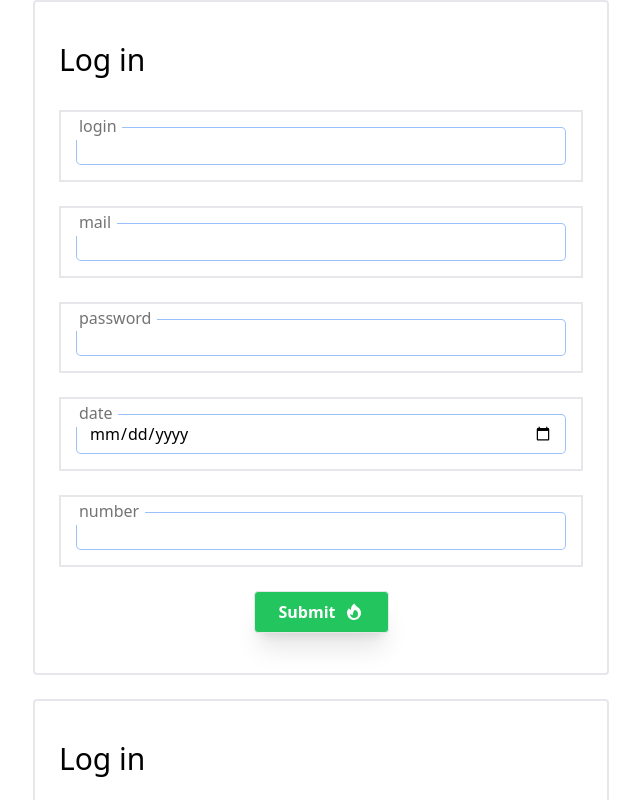
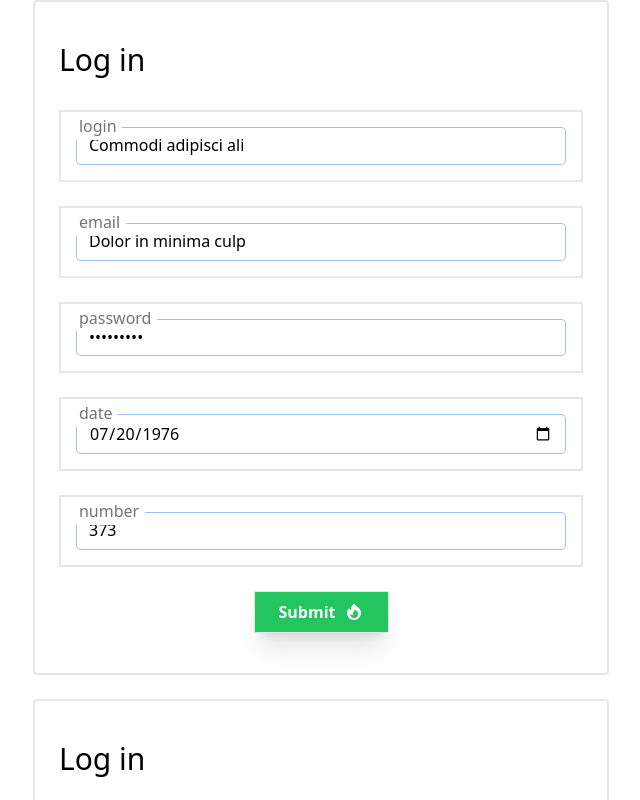
Before and after one commit to RostislavSuslov/Kalyna.design-Kraken, a Vue app: page / in a window 1280 px wide. Shown: the top 800 px of the page, without its empty margins (319-959 px from the left). Built offline with nearby package versions, Linux system fonts and the light colour scheme.

Commit message:
feat: refactoring PrepareForm.vue, PrepareFild.vue

```diff
--- a/src/App.vue
+++ b/src/App.vue
@@ -5,6 +5,6 @@ import PrepareForm from "@/components/validate/PrepareForm.vue";
 <template>
   <div class="container ">
     <prepare-form></prepare-form>
-  <login-form></login-form>
+    <login-form></login-form>
   </div>
 </template>
--- a/src/components/validate/PrepareButton.vue
+++ b/src/components/validate/PrepareButton.vue
@@ -44,7 +44,7 @@ const props = defineProps({
       'sm',
       'lg'
     ].includes(val),
-    default: "first",
+    default: "none",
   },
   leftIcon:  [Object, Function],
   rightIcon: [Object, Function],
--- a/src/components/validate/PrepareForm.vue
+++ b/src/components/validate/PrepareForm.vue
@@ -1,88 +1,61 @@
 <template>
-  <Form @submit.prevent="onSubmit" class="flex flex-col items-center border-2 px-6 py-10 max-w-xl mx-auto mb-6 rounded-[4px]"
+  <Form @submit="onSubmit" v-slot="{isSubmitting}"
+        :initialValues="initialValue"
+        :validationSchema="validationSchema"
+        class="flex flex-col items-center border-2 px-6 py-10 max-w-xl mx-auto mb-6 rounded-[4px]"
   >
     <h3 class="block w-full text-3xl mb-8">Log in</h3>
-<!--<prepare-input label="login" name="login"></prepare-input>-->
-<!--<prepare-input label="password" type="password" name="password"></prepare-input>-->
-<!--<prepare-input label="date" type="date" name="date"></prepare-input>-->
-<!--<prepare-button :right-icon="ArrowRightOnRectangleIcon">Submit</prepare-button>-->
-    <div class="input-wrapper w-full relative max-w-screen-md mx-auto border-2 p-4 mb-6">
-      <Field name="login" type="login" :rules="loginRules" class="peer block min-h-[auto] w-full rounded ring-1 bg-transparent px-3 py-[0.32rem] leading-[1.6] outline-none transition-all duration-200 ease-linear focus:placeholder:opacity-100 peer-focus:text-primary data-[te-input-state-active]:placeholder:opacity-100 motion-reduce:transition-none dark:text-neutral-200 dark:placeholder:text-neutral-200 dark:peer-focus:text-primary [&:not([data-te-input-placeholder-active])]:placeholder:opacity-0"/>
-      <label for="login" class="pointer-events-none bg-white absolute left-3 top-0 mb-0  origin-[0_0] truncate p-[0.37rem] leading-[1] text-neutral-500 transition-all duration-200 ease-out peer-focus:-translate-y-[0.8rem] peer-focus:scale-[0.8] peer-focus:text-primaryColor peer-data-[te-input-state-active]:-translate-y-[0.8rem] peer-data-[te-input-state-active]:scale-[0.8] motion-reduce:transition-none dark:text-neutral-200 dark:peer-focus:text-primaryColor">
-        login
-      </label>
-      <ErrorMessage name="login" />
-    </div>
-    <div class="input-wrapper w-full relative max-w-screen-md mx-auto border-2 p-4 mb-6">
-      <Field name="mail" type="mail" :rules="mailRules" class="peer block min-h-[auto] w-full rounded ring-1 bg-transparent px-3 py-[0.32rem] leading-[1.6] outline-none transition-all duration-200 ease-linear focus:placeholder:opacity-100 peer-focus:text-primary data-[te-input-state-active]:placeholder:opacity-100 motion-reduce:transition-none dark:text-neutral-200 dark:placeholder:text-neutral-200 dark:peer-focus:text-primary [&:not([data-te-input-placeholder-active])]:placeholder:opacity-0"/>
-      <label for="mail" class="pointer-events-none bg-white absolute left-3 top-0 mb-0  origin-[0_0] truncate p-[0.37rem] leading-[1] text-neutral-500 transition-all duration-200 ease-out peer-focus:-translate-y-[0.8rem] peer-focus:scale-[0.8] peer-focus:text-primaryColor peer-data-[te-input-state-active]:-translate-y-[0.8rem] peer-data-[te-input-state-active]:scale-[0.8] motion-reduce:transition-none dark:text-neutral-200 dark:peer-focus:text-primaryColor">
-        mail
-      </label>
-      <ErrorMessage name="mail" />
-    </div>
-    <div class="input-wrapper w-full relative max-w-screen-md mx-auto border-2 p-4 mb-6">
-      <Field name="password" type="password" :rules="passwordRules" class="peer block min-h-[auto] w-full rounded ring-1 bg-transparent px-3 py-[0.32rem] leading-[1.6] outline-none transition-all duration-200 ease-linear focus:placeholder:opacity-100 peer-focus:text-primary data-[te-input-state-active]:placeholder:opacity-100 motion-reduce:transition-none dark:text-neutral-200 dark:placeholder:text-neutral-200 dark:peer-focus:text-primary [&:not([data-te-input-placeholder-active])]:placeholder:opacity-0"/>
-      <label for="password" class="pointer-events-none bg-white absolute left-3 top-0 mb-0  origin-[0_0] truncate p-[0.37rem] leading-[1] text-neutral-500 transition-all duration-200 ease-out peer-focus:-translate-y-[0.8rem] peer-focus:scale-[0.8] peer-focus:text-primaryColor peer-data-[te-input-state-active]:-translate-y-[0.8rem] peer-data-[te-input-state-active]:scale-[0.8] motion-reduce:transition-none dark:text-neutral-200 dark:peer-focus:text-primaryColor">
-        password
-      </label>
-      <ErrorMessage name="password" />
-    </div>
-    <div class="input-wrapper w-full relative max-w-screen-md mx-auto border-2 p-4 mb-6">
-      <Field name="date" type="date" :rules="dateRules" class="peer block min-h-[auto] w-full rounded ring-1 bg-transparent px-3 py-[0.32rem] leading-[1.6] outline-none transition-all duration-200 ease-linear focus:placeholder:opacity-100 peer-focus:text-primary data-[te-input-state-active]:placeholder:opacity-100 motion-reduce:transition-none dark:text-neutral-200 dark:placeholder:text-neutral-200 dark:peer-focus:text-primary [&:not([data-te-input-placeholder-active])]:placeholder:opacity-0"/>
-      <label for="date" class="pointer-events-none bg-white absolute left-3 top-0 mb-0  origin-[0_0] truncate p-[0.37rem] leading-[1] text-neutral-500 transition-all duration-200 ease-out peer-focus:-translate-y-[0.8rem] peer-focus:scale-[0.8] peer-focus:text-primaryColor peer-data-[te-input-state-active]:-translate-y-[0.8rem] peer-data-[te-input-state-active]:scale-[0.8] motion-reduce:transition-none dark:text-neutral-200 dark:peer-focus:text-primaryColor">
-        date
-      </label>
-      <ErrorMessage name="date" />
-    </div>
-    <div class="input-wrapper w-full relative max-w-screen-md mx-auto border-2 p-4 mb-6">
-      <Field name="number" type="number" :rules="numberRules" class="peer block min-h-[auto] w-full rounded ring-1 bg-transparent px-3 py-[0.32rem] leading-[1.6] outline-none transition-all duration-200 ease-linear focus:placeholder:opacity-100 peer-focus:text-primary data-[te-input-state-active]:placeholder:opacity-100 motion-reduce:transition-none dark:text-neutral-200 dark:placeholder:text-neutral-200 dark:peer-focus:text-primary [&:not([data-te-input-placeholder-active])]:placeholder:opacity-0"/>
-      <label for="number" class="pointer-events-none bg-white absolute left-3 top-0 mb-0  origin-[0_0] truncate p-[0.37rem] leading-[1] text-neutral-500 transition-all duration-200 ease-out peer-focus:-translate-y-[0.8rem] peer-focus:scale-[0.8] peer-focus:text-primaryColor peer-data-[te-input-state-active]:-translate-y-[0.8rem] peer-data-[te-input-state-active]:scale-[0.8] motion-reduce:transition-none dark:text-neutral-200 dark:peer-focus:text-primaryColor">
-        number
-      </label>
-      <ErrorMessage name="number" />
-    </div>
-    <prepare-button color="success" :right-icon="FireIcon">Submit</prepare-button>
+    <ValidationField name="login" label="login" />
+    <ValidationField type="email" name="email" label="email" />
+    <ValidationField type="password" name="password" label="password" />
+    <ValidationField type="date" name="date" label="date" />
+    <ValidationField type="number" name="number" label="number" />
+    <prepare-button color="success" :right-icon="FireIcon" :loading="isSubmitting">Submit</prepare-button>
   </Form>
 </template>
 
 <script setup>
 import PrepareButton from "@/components/validate/PrepareButton.vue";
 import {FireIcon} from '@heroicons/vue/20/solid'
+import {Form} from 'vee-validate';
+import * as yup from 'yup';
+import ValidationField from "@/components/validate/ValidationField.vue";
 
-import { Field, Form, ErrorMessage } from 'vee-validate';
-import * as yup from 'yup';
 
-const loginRules = yup.string().min(5).max(15).matches(/^[A-Z][a-z]*$/, 'Имя пользователя должно начинаться с заглавной буквы');
-const passwordRules = yup.string().required().min(8);
-const mailRules = yup.string().required().email();
-const dateRules = yup.date().max(12-11-2010, 'возрастное ограничение, вход строго с 18 лет');
-const numberRules = yup.number().required().min(18)
+// const loginRules = yup.string().min(5);
+// const passwordRules = yup.string().required().min(8);
+// const mailRules = yup.string().required();
+// const dateRules = yup.date().max(12 - 11 - 2010, 'возрастное ограничение, вход строго с 18 лет');
+// const numberRules = yup.number().required().min(18)
 
-function isRequired(value) {
-  if (value && value.trim()) {
-    return true;
-  }
-  return 'This is required';
+const initialValue = {
+  date: "1976-07-20",
+  login: "Commodi adipisci ali",
+  email: "Dolor in minima culp",
+  number:373,
+  password:"Pa$$w0rd!",
+}
+
+const validationSchema = {
+  date:  yup.string().min(5),
+  login: yup.string().min(5),
+  email: yup.string().required(),
+  number:yup.number().required().min(18),
+  password: yup.string().required().min(8),
 }
 
 
+const onSubmit = async (...arr) => {
+
+  await new Promise((resolve) => {
+    setTimeout(() => {
+      resolve(true)
+    }, 4000)
+  })
 
 
-
-
-
-
-
-
-// const form = ref({
-//   login: "Rost",
-//   password: "123",
-//   date:"21",
-// });
-// const onSubmit =()=> {
-//
-// }
-
+  console.log(arr)
+}
 
 
 </script>
--- /dev/null
+++ b/src/components/validate/ValidationField.vue
@@ -0,0 +1,26 @@
+<template>
+  <div class="input-wrapper w-full relative max-w-screen-md mx-auto border-2 p-4 mb-6">
+    <Field :name="name" :type="type"
+           class="peer block min-h-[auto] w-full rounded ring-1 bg-transparent px-3 py-[0.32rem] leading-[1.6] outline-none transition-all duration-200 ease-linear focus:placeholder:opacity-100 peer-focus:text-primary data-[te-input-state-active]:placeholder:opacity-100 motion-reduce:transition-none dark:text-neutral-200 dark:placeholder:text-neutral-200 dark:peer-focus:text-primary [&:not([data-te-input-placeholder-active])]:placeholder:opacity-0"/>
+    <label v-if="label"
+           class="pointer-events-none bg-white absolute left-3 top-0 mb-0  origin-[0_0] truncate p-[0.37rem] leading-[1] text-neutral-500 transition-all duration-200 ease-out peer-focus:-translate-y-[0.8rem] peer-focus:scale-[0.8] peer-focus:text-primaryColor peer-data-[te-input-state-active]:-translate-y-[0.8rem] peer-data-[te-input-state-active]:scale-[0.8] motion-reduce:transition-none dark:text-neutral-200 dark:peer-focus:text-primaryColor">
+      {{ label }}
+    </label>
+    <ErrorMessage class="text-red-600" :name="name"/>
+  </div>
+</template>
+
+<script setup>
+import {Field, ErrorMessage} from 'vee-validate';
+defineProps({
+  name: {
+    type: String,
+    required: true,
+  },
+  type: {
+    type: String,
+    default: "text",
+  },
+  label: String,
+})
+</script>
```
Also changed, not shown: src/composables/validate.js (+6 -5 lines), src/composables/form.js (line endings or trailing spaces).
